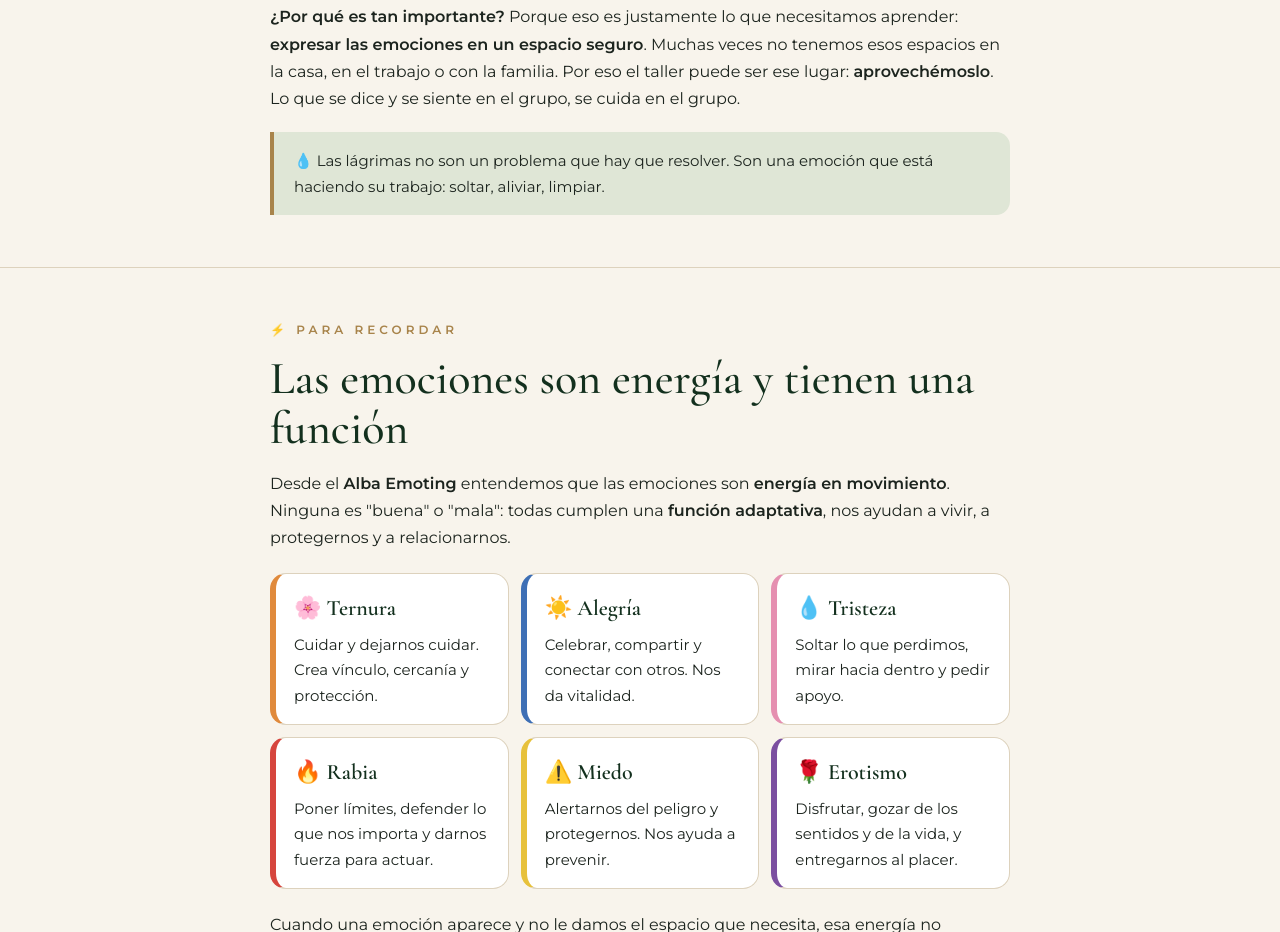
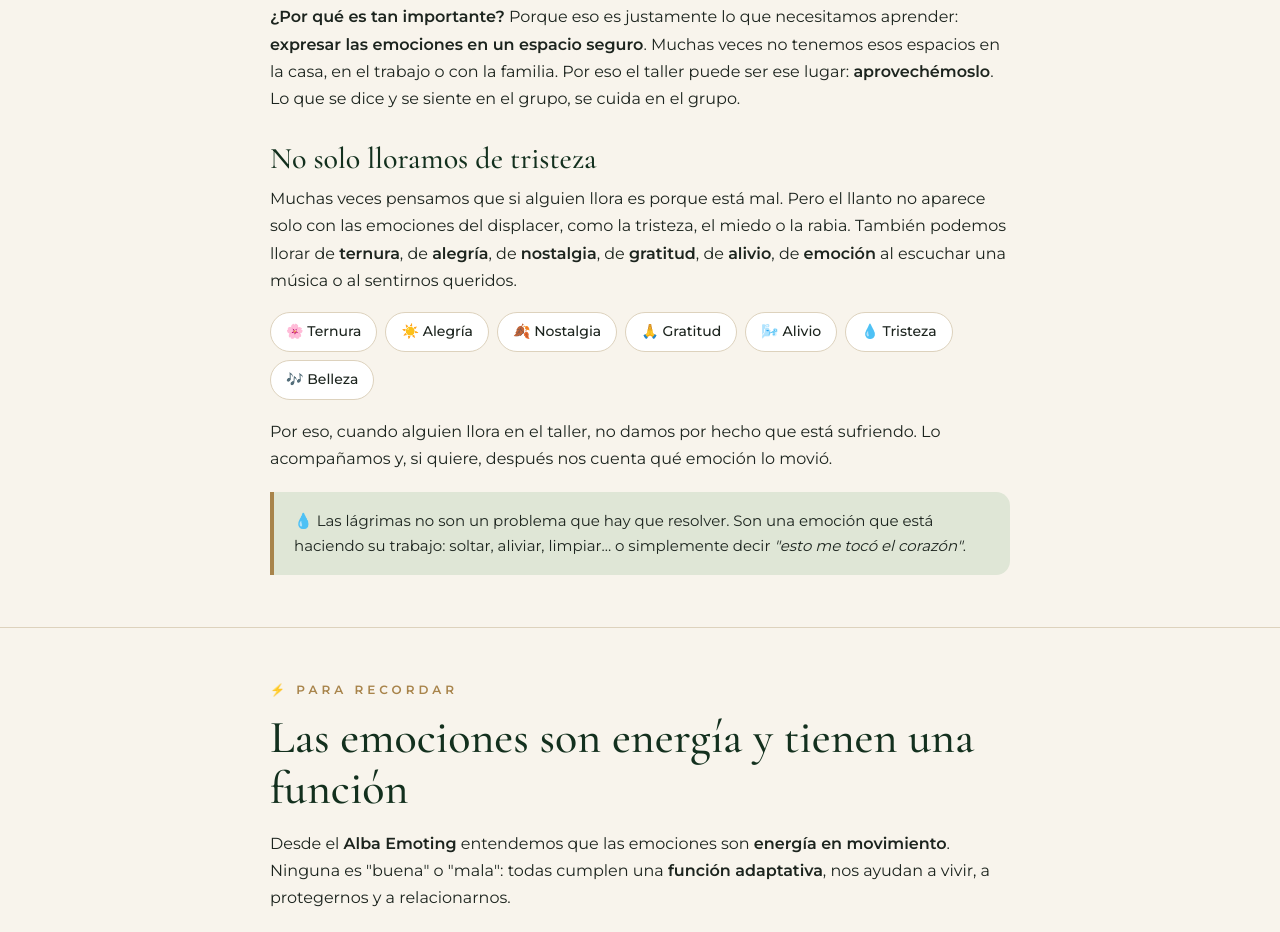
Before and after one commit to sonofrecuencia-afk/cuidarte-pdc, a plain HTML site: page sesion-4.html in a window 1280 px wide. Shown: the part 3037-3969 px from the top of the page. Drawn offline with nearby package versions, Linux system fonts and the light colour scheme; no server answers.

Commit message:
Sesión 4: no solo lloramos de tristeza
Co-Authored-By: Claude Opus 5.5 <noreply@anthropic.com>

```diff
--- a/sesion-4.html
+++ b/sesion-4.html
@@ -305,7 +305,11 @@ footer p+p{margin-top:6px}
     <div class="si"><b>Podemos…</b><ul><li>Quedarnos en silencio, respirando tranquilos.</li><li>Mirar con amabilidad, sin apuro.</li><li>Decir: "Estoy aquí", "Tómate tu tiempo".</li><li>Ofrecer un pañuelo, o preguntar: "¿Te puedo tomar la mano?"</li></ul></div>
   </div>
   <p style="margin-top:20px"><b>¿Por qué es tan importante?</b> Porque eso es justamente lo que necesitamos aprender: <b>expresar las emociones en un espacio seguro</b>. Muchas veces no tenemos esos espacios en la casa, en el trabajo o con la familia. Por eso el taller puede ser ese lugar: <b>aprovechémoslo</b>. Lo que se dice y se siente en el grupo, se cuida en el grupo.</p>
-  <div class="nota">💧 Las lágrimas no son un problema que hay que resolver. Son una emoción que está haciendo su trabajo: soltar, aliviar, limpiar.</div>
+  <h3 style="margin-top:30px">No solo lloramos de tristeza</h3>
+  <p style="margin-top:10px">Muchas veces pensamos que si alguien llora es porque está mal. Pero el llanto no aparece solo con las emociones del displacer, como la tristeza, el miedo o la rabia. También podemos llorar de <b>ternura</b>, de <b>alegría</b>, de <b>nostalgia</b>, de <b>gratitud</b>, de <b>alivio</b>, de <b>emoción</b> al escuchar una música o al sentirnos queridos.</p>
+  <div class="chips"><span>🌸 Ternura</span><span>☀️ Alegría</span><span>🍂 Nostalgia</span><span>🙏 Gratitud</span><span>🌬️ Alivio</span><span>💧 Tristeza</span><span>🎶 Belleza</span></div>
+  <p>Por eso, cuando alguien llora en el taller, no damos por hecho que está sufriendo. Lo acompañamos y, si quiere, después nos cuenta qué emoción lo movió.</p>
+  <div class="nota">💧 Las lágrimas no son un problema que hay que resolver. Son una emoción que está haciendo su trabajo: soltar, aliviar, limpiar… o simplemente decir <i>"esto me tocó el corazón"</i>.</div>
 </div></div>
 
 <div class="bloque" id="energia"><div class="wrap">
```
